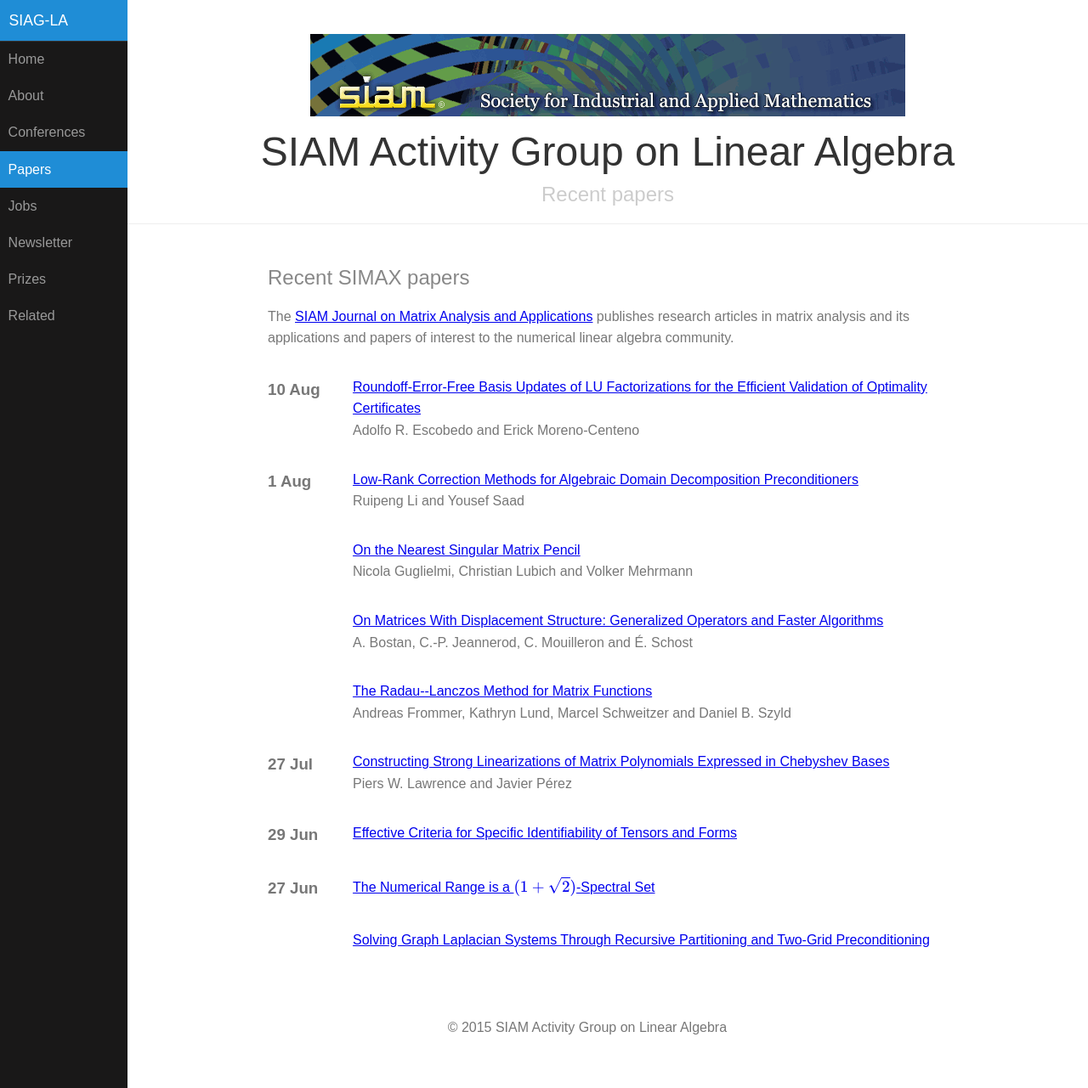
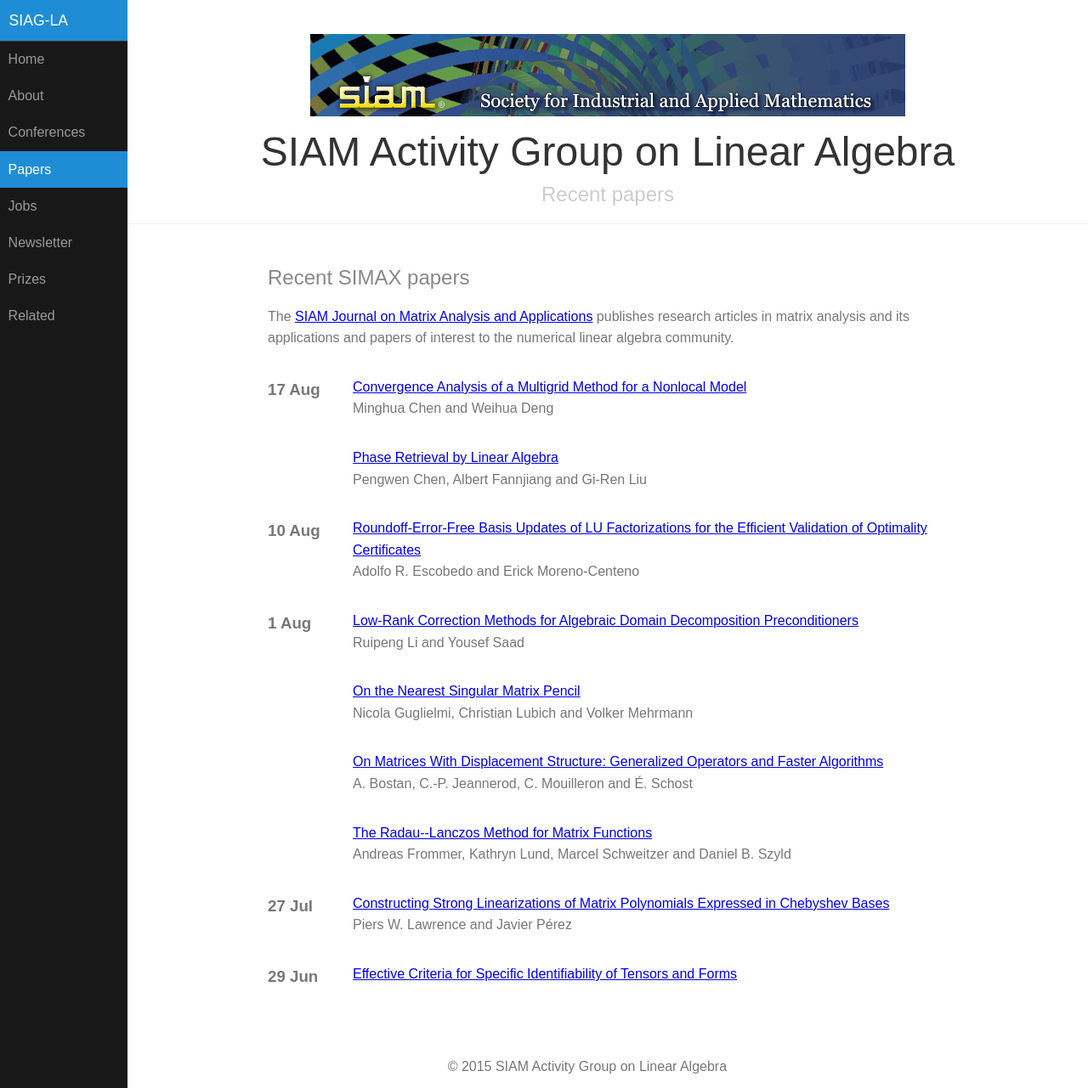
Before and after one commit to dbindel/siagla, a Jekyll site: the page built from simax.html, in a window 1280 px wide and 1281 px high. Shown: the whole window at 85% size. Built offline with Jekyll 4.4.1, drawn with Linux system fonts in a browser that asks for light colours; formulas are drawn with MathJax 3.

Commit message:
Automated updates to simax.yml

```diff
--- a/_data/simax.yml
+++ b/_data/simax.yml
@@ -2289,3 +2289,19 @@
   title: Roundoff-Error-Free Basis Updates of LU Factorizations for the Efficient
     Validation of Optimality Certificates
   volume: '38'
+- authors: Pengwen Chen, Albert Fannjiang and Gi-Ren Liu
+  date: '2017-08-17T07:00:00Z'
+  doi: doi:10.1137/16M1107747
+  link: http://epubs.siam.org/doi/abs/10.1137/16M1107747?ai=s7&mi=3ezuvv&af=R
+  pp_end: '868'
+  pp_start: '854'
+  title: Phase Retrieval by Linear Algebra
+  volume: '38'
+- authors: Minghua Chen and Weihua Deng
+  date: '2017-08-17T07:00:00Z'
+  doi: doi:10.1137/16M1076642
+  link: http://epubs.siam.org/doi/abs/10.1137/16M1076642?ai=s7&mi=3ezuvv&af=R
+  pp_end: '890'
+  pp_start: '869'
+  title: Convergence Analysis of a Multigrid Method for a Nonlocal Model
+  volume: '38'
```
